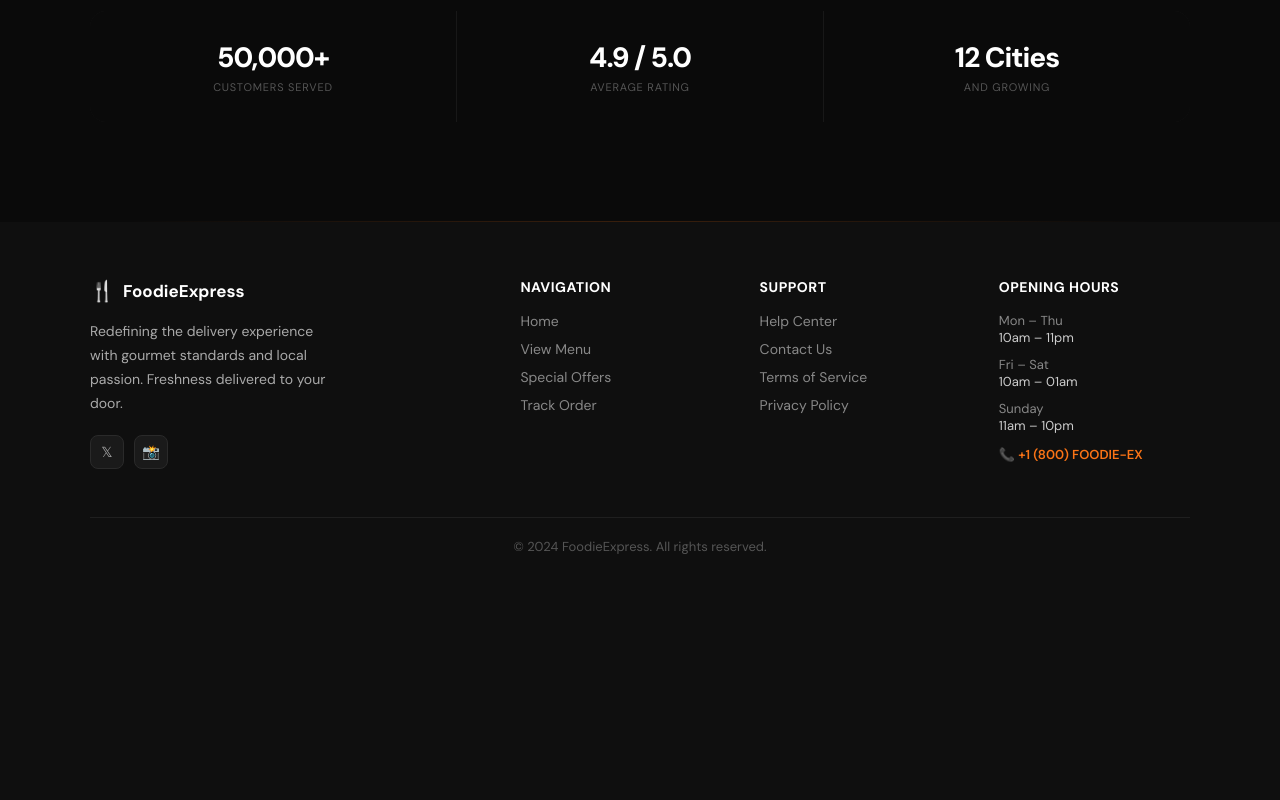
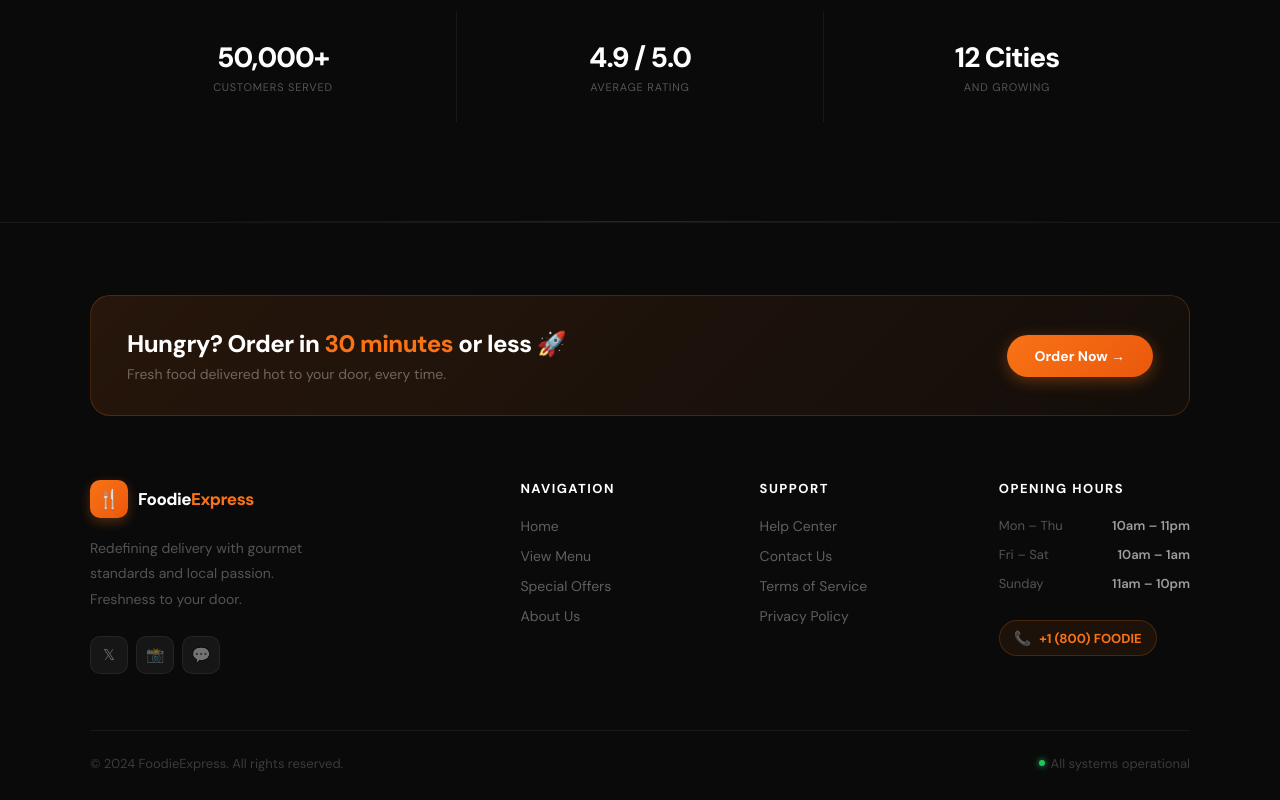
Before and after one commit to syedalihassanmehdi/foodie-express, a Next.js app: page / in a window 1280 px wide. Shown: the part 3340-4140 px from the top of the page. Before the commit the page ends 3919 px from the top, so only its background shows below. Built offline with nearby package versions, Linux system fonts and the light colour scheme; no server answers.

Commit message:
redesigned footer - dark theme + responsive + CTA banner

```diff
--- a/components/layout/Footer.tsx
+++ b/components/layout/Footer.tsx
@@ -4,105 +4,126 @@ import Link from "next/link"
 export function Footer() {
   return (
     <footer style={{
-      backgroundColor: "#0f0f0f",
-      color: "#aaa",
+      backgroundColor: "#0a0a0a",
+      borderTop: "1px solid rgba(255,255,255,0.06)",
       fontFamily: "'DM Sans', sans-serif",
-      padding: "56px 2rem 24px",
+      padding: "72px 1.5rem 28px",
     }}>
-      <div style={{
-        maxWidth: "1100px",
-        margin: "0 auto",
-      }}>
-        {/* Top grid */}
+      <style>{`
+        .footer-grid { display: grid; grid-template-columns: 2fr 1fr 1fr 1fr; gap: 48px; margin-bottom: 56px; }
+        .footer-link { display: block; color: rgba(255,255,255,0.35); font-size: 14px; text-decoration: none; margin-bottom: 12px; transition: color 0.2s; }
+        .footer-link:hover { color: #fff; }
+        .footer-social { width: 38px; height: 38px; border-radius: 10px; background: #161616; border: 1px solid rgba(255,255,255,0.06); display: flex; align-items: center; justify-content: center; font-size: 15px; text-decoration: none; color: rgba(255,255,255,0.4); transition: all 0.2s; }
+        .footer-social:hover { border-color: rgba(249,115,22,0.4); color: #f97316; background: rgba(249,115,22,0.08); }
+        .footer-bottom { border-top: 1px solid rgba(255,255,255,0.06); padding-top: 24px; display: flex; justify-content: space-between; align-items: center; flex-wrap: wrap; gap: 12px; }
+        @media (max-width: 900px) { .footer-grid { grid-template-columns: 1fr 1fr; gap: 36px; } }
+        @media (max-width: 500px) { .footer-grid { grid-template-columns: 1fr; gap: 32px; } .footer-bottom { justify-content: center; text-align: center; } }
+      `}</style>
+
+      <div style={{ maxWidth: "1100px", margin: "0 auto" }}>
+
+        {/* Top CTA Banner */}
         <div style={{
-          display: "grid",
-          gridTemplateColumns: "2fr 1fr 1fr 1fr",
-          gap: "48px",
-          marginBottom: "48px",
+          background: "linear-gradient(135deg, rgba(249,115,22,0.12), rgba(249,115,22,0.04))",
+          border: "1px solid rgba(249,115,22,0.2)",
+          borderRadius: "20px", padding: "32px 36px",
+          display: "flex", alignItems: "center", justifyContent: "space-between",
+          flexWrap: "wrap", gap: "20px", marginBottom: "64px",
         }}>
+          <div>
+            <h3 style={{ color: "#fff", fontWeight: 900, fontSize: "clamp(18px, 3vw, 24px)", letterSpacing: "-0.5px", margin: "0 0 6px" }}>
+              Hungry? Order in <span style={{ color: "#f97316" }}>30 minutes</span> or less 🚀
+            </h3>
+            <p style={{ color: "rgba(255,255,255,0.35)", fontSize: "14px", margin: 0 }}>Fresh food delivered hot to your door, every time.</p>
+          </div>
+          <Link href="/categories" style={{
+            background: "linear-gradient(135deg, #f97316, #ea580c)",
+            color: "#fff", padding: "12px 28px", borderRadius: "999px",
+            fontSize: "14px", fontWeight: 700, textDecoration: "none",
+            boxShadow: "0 4px 16px rgba(249,115,22,0.35)", whiteSpace: "nowrap",
+            transition: "all 0.2s",
+          }}
+            onMouseEnter={e => { e.currentTarget.style.transform = "translateY(-1px)"; e.currentTarget.style.boxShadow = "0 8px 24px rgba(249,115,22,0.5)" }}
+            onMouseLeave={e => { e.currentTarget.style.transform = "translateY(0)"; e.currentTarget.style.boxShadow = "0 4px 16px rgba(249,115,22,0.35)" }}
+          >
+            Order Now →
+          </Link>
+        </div>
+
+        {/* Main Grid */}
+        <div className="footer-grid">
+
           {/* Brand */}
           <div>
-            <div style={{ display: "flex", alignItems: "center", gap: "8px", marginBottom: "16px" }}>
-              <span style={{ fontSize: "20px" }}>🍴</span>
-              <span style={{ color: "#fff", fontWeight: 700, fontSize: "17px" }}>FoodieExpress</span>
-            </div>
-            <p style={{ fontSize: "14px", lineHeight: 1.7, maxWidth: "240px", marginBottom: "20px" }}>
-              Redefining the delivery experience with gourmet standards and local passion. Freshness delivered to your door.
+            <Link href="/" style={{ display: "flex", alignItems: "center", gap: "10px", textDecoration: "none", marginBottom: "18px" }}>
+              <div style={{
+                width: "38px", height: "38px", borderRadius: "10px",
+                background: "linear-gradient(135deg, #f97316, #ea580c)",
+                display: "flex", alignItems: "center", justifyContent: "center",
+                fontSize: "18px", boxShadow: "0 4px 12px rgba(249,115,22,0.3)",
+              }}>🍴</div>
+              <div>
+                <span style={{ color: "#fff", fontWeight: 800, fontSize: "17px", letterSpacing: "-0.5px" }}>Foodie</span>
+                <span style={{ color: "#f97316", fontWeight: 800, fontSize: "17px", letterSpacing: "-0.5px" }}>Express</span>
+              </div>
+            </Link>
+            <p style={{ fontSize: "14px", lineHeight: 1.8, color: "rgba(255,255,255,0.3)", maxWidth: "240px", marginBottom: "24px" }}>
+              Redefining delivery with gourmet standards and local passion. Freshness to your door.
             </p>
-            <div style={{ display: "flex", gap: "10px" }}>
-              {["𝕏", "📸"].map((icon, i) => (
-                <a key={i} href="#" style={{
-                  width: "34px",
-                  height: "34px",
-                  borderRadius: "8px",
-                  backgroundColor: "#1a1a1a",
-                  border: "1px solid #2a2a2a",
-                  display: "flex",
-                  alignItems: "center",
-                  justifyContent: "center",
-                  fontSize: "14px",
-                  textDecoration: "none",
-                  color: "#aaa",
-                }}>
-                  {icon}
-                </a>
+            <div style={{ display: "flex", gap: "8px" }}>
+              {["𝕏", "📸", "💬"].map((icon, i) => (
+                <a key={i} href="#" className="footer-social">{icon}</a>
               ))}
             </div>
           </div>
 
           {/* Navigation */}
           <div>
-            <h4 style={{ color: "#fff", fontWeight: 700, fontSize: "14px", marginBottom: "16px", textTransform: "uppercase", letterSpacing: "0.5px" }}>Navigation</h4>
-            {["Home", "View Menu", "Special Offers", "Track Order"].map(link => (
-              <Link key={link} href="#" style={{ display: "block", color: "#888", fontSize: "14px", textDecoration: "none", marginBottom: "10px" }}
-                onMouseEnter={e => (e.currentTarget.style.color = "#fff")}
-                onMouseLeave={e => (e.currentTarget.style.color = "#888")}
-              >{link}</Link>
+            <h4 style={{ color: "#fff", fontWeight: 700, fontSize: "13px", marginBottom: "20px", textTransform: "uppercase", letterSpacing: "1.5px" }}>Navigation</h4>
+            {[["Home", "/"], ["View Menu", "/categories"], ["Special Offers", "/offers"], ["About Us", "/about"]].map(([label, href]) => (
+              <Link key={label} href={href} className="footer-link">{label}</Link>
             ))}
           </div>
 
           {/* Support */}
           <div>
-            <h4 style={{ color: "#fff", fontWeight: 700, fontSize: "14px", marginBottom: "16px", textTransform: "uppercase", letterSpacing: "0.5px" }}>Support</h4>
+            <h4 style={{ color: "#fff", fontWeight: 700, fontSize: "13px", marginBottom: "20px", textTransform: "uppercase", letterSpacing: "1.5px" }}>Support</h4>
             {["Help Center", "Contact Us", "Terms of Service", "Privacy Policy"].map(link => (
-              <Link key={link} href="#" style={{ display: "block", color: "#888", fontSize: "14px", textDecoration: "none", marginBottom: "10px" }}
-                onMouseEnter={e => (e.currentTarget.style.color = "#fff")}
-                onMouseLeave={e => (e.currentTarget.style.color = "#888")}
-              >{link}</Link>
+              <a key={link} href="#" className="footer-link">{link}</a>
             ))}
           </div>
 
           {/* Hours */}
           <div>
-            <h4 style={{ color: "#fff", fontWeight: 700, fontSize: "14px", marginBottom: "16px", textTransform: "uppercase", letterSpacing: "0.5px" }}>Opening Hours</h4>
+            <h4 style={{ color: "#fff", fontWeight: 700, fontSize: "13px", marginBottom: "20px", textTransform: "uppercase", letterSpacing: "1.5px" }}>Opening Hours</h4>
             {[
               ["Mon – Thu", "10am – 11pm"],
-              ["Fri – Sat", "10am – 01am"],
+              ["Fri – Sat", "10am – 1am"],
               ["Sunday", "11am – 10pm"],
             ].map(([day, time]) => (
-              <div key={day} style={{ marginBottom: "10px" }}>
-                <div style={{ fontSize: "13px", color: "#888" }}>{day}</div>
-                <div style={{ fontSize: "13px", color: "#ccc" }}>{time}</div>
+              <div key={day} style={{ marginBottom: "12px", display: "flex", justifyContent: "space-between", gap: "12px" }}>
+                <span style={{ fontSize: "13px", color: "rgba(255,255,255,0.3)" }}>{day}</span>
+                <span style={{ fontSize: "13px", color: "rgba(255,255,255,0.6)", fontWeight: 600 }}>{time}</span>
               </div>
             ))}
-            <div style={{ marginTop: "12px", color: "#f97316", fontSize: "13px", fontWeight: 600 }}>
-              📞 +1 (800) FOODIE-EX
+            <div style={{ marginTop: "16px", display: "inline-flex", alignItems: "center", gap: "8px", backgroundColor: "rgba(249,115,22,0.08)", border: "1px solid rgba(249,115,22,0.2)", borderRadius: "999px", padding: "8px 14px" }}>
+              <span style={{ fontSize: "14px" }}>📞</span>
+              <span style={{ color: "#f97316", fontSize: "13px", fontWeight: 700 }}>+1 (800) FOODIE</span>
             </div>
           </div>
         </div>
 
         {/* Bottom bar */}
-        <div style={{
-          borderTop: "1px solid #1f1f1f",
-          paddingTop: "20px",
-          display: "flex",
-          justifyContent: "center",
-          alignItems: "center",
-        }}>
-          <p style={{ fontSize: "13px", color: "#555", margin: 0 }}>
+        <div className="footer-bottom">
+          <p style={{ fontSize: "13px", color: "rgba(255,255,255,0.2)", margin: 0 }}>
             © 2024 FoodieExpress. All rights reserved.
           </p>
+          <div style={{ display: "flex", alignItems: "center", gap: "6px" }}>
+            <div style={{ width: "6px", height: "6px", borderRadius: "50%", backgroundColor: "#22c55e", boxShadow: "0 0 6px #22c55e" }} />
+            <span style={{ fontSize: "13px", color: "rgba(255,255,255,0.2)" }}>All systems operational</span>
+          </div>
         </div>
+
       </div>
     </footer>
   )
```
